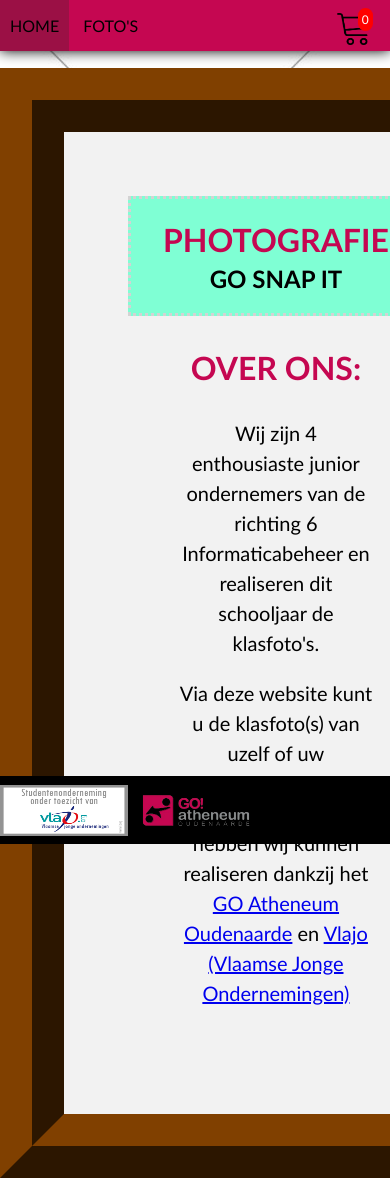
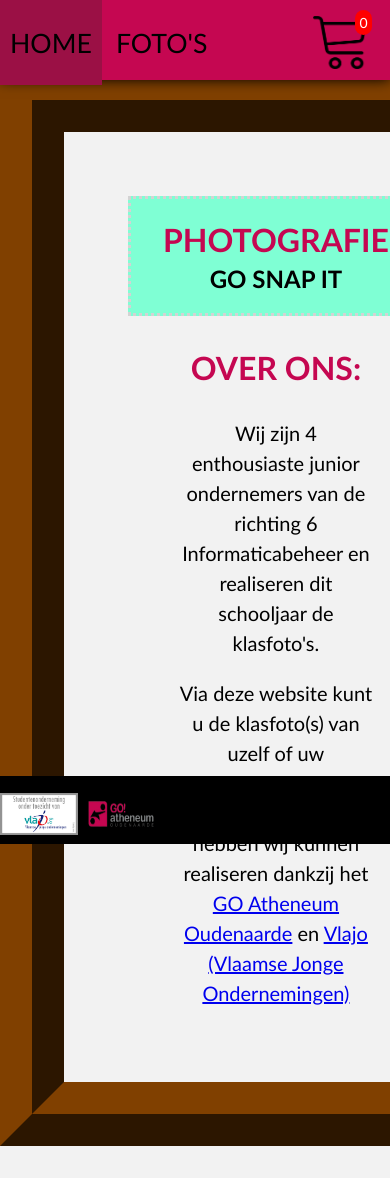
Before and after one commit to Panda-Mage/economy, a PHP site: page / in a window 390 px wide; the page is wider, and only the part inside the window is pictured. After the commit the page ends 1146 px from the top of that part, so only its background shows below. Run offline with PHP 8.4, Linux system fonts and the light colour scheme.

Commit message:
mobile compatability (photos.php heeft nog bug)

```diff
--- a/css/index.css
+++ b/css/index.css
@@ -12,7 +12,7 @@
 }
 
 .container_content_border {
-    padding: 4em;
+    padding: 4em 4em 2em 4em;
     margin-top: 8vh;
     background-color: rgb(242, 242, 242);
     border: 4em ridge rgb(128, 64, 0);
--- a/css/main.css
+++ b/css/main.css
@@ -7,7 +7,7 @@
 }
 
 #counter {
-    font-size: 12px;
+    font-size: 14px;
     background-color: red;
     border-radius: 15px;
     padding: 4px;
@@ -23,27 +23,30 @@ nav {
     top: 0;
     width: 100%;
     box-shadow: 0em 0px 0.8em black;
+    height: 5em;
 }
 
 nav p {
     color: black;
     text-decoration: none;
-    font-size: 12pt;
     margin-left: 10px;
     margin-right: 10px;
 }
+
 nav a:hover{
     background-color:rgb(155, 16, 69)
 }
+
 nav a {
     text-decoration: none;
     display: inline-block;
+    font-size: 20pt;
 }
 
 nav img {
     position: absolute;
-    right: 1.3em;
-    top: 0.8em;
+    right: 0.9em;
+    top: 0.6em;
     width: 2em;
     height: 2em;
 }
@@ -68,9 +71,9 @@ html {
 }
 
 .footer img {
-    width: 8em;
-    height: 6vh;
-    margin: 1vh 0px 0px 0px;
+    width: 50vw;
+    height: 5vh;
+    margin: 1.9vh 0px 0px 0px;
 }
 
 .container_content {
@@ -86,3 +89,77 @@ h1 {
     text-align: center;
     color: rgb(197, 7, 81);
 }
+
+/* MOBILE */
+@media screen and (min-width: 320px) {
+
+    .footer img {
+        width: 20vw;
+        height: 5vh;
+        margin: 1.9vh 0px 0px 0px;
+    }
+
+    /* TABLET */
+    @media screen and (min-width: 768px) {
+
+        .footer img {
+            width: 12vw;
+            height: 5vh;
+            margin: 1.9vh 0px 0px 0px;
+        }
+
+        /* DESKTOP */
+        @media screen and (min-width: 992px) {
+
+            #counter {
+                font-size: 10px;
+                background-color: red;
+                border-radius: 15px;
+                padding: 4px;
+                position: absolute;
+                right: 0.6em;
+                top: -0.3em;
+                color: white;
+            }
+
+            nav {
+                background-color: rgb(197, 7, 81);
+                position: fixed;
+                top: 0;
+                width: 100%;
+                box-shadow: 0em 0px 0.8em black;
+                height: unset;
+            }
+
+            nav p {
+                color: black;
+                text-decoration: none;
+                font-size: 12pt;
+                margin-left: 10px;
+                margin-right: 10px;
+            }
+
+            nav a {
+                text-decoration: none;
+                display: inline-block;
+                font-size: unset;
+            }
+
+            nav img {
+                position: absolute;
+                right: 1.3em;
+                top: 0.8em;
+                width: 2em;
+                height: 2em;
+            }
+
+            .footer img {
+                width: 8em;
+                height: 6vh;
+                margin: 1vh 0px 0px 0px;
+            }
+
+        }
+
+    }
+}
--- a/photos.php
+++ b/photos.php
@@ -87,6 +87,7 @@
                     </div>
                     <div id="koopDiv">
                         <form method="post">
+                            <div style="text-align: center; width: 100%;">
                                 <div id="normaal">
                                     <p>€3,50</p>
                                     <input name = "NORMAAL" type="submit" value="NORMAAL">
@@ -101,6 +102,7 @@
                                     <input name = "PAKKET" type="submit" value="PAKKET">
                                 </div>
                                 <input type="text" class="invisible" name="klas" value="<?php echo $groep ?>">
+                            </div>
                         </form>
                     </div>
                 <?php endif; ?>
```
Also changed, not shown: css/photos.css (+6 -6 lines). Lines whose indentation alone changed are shown as unchanged.
